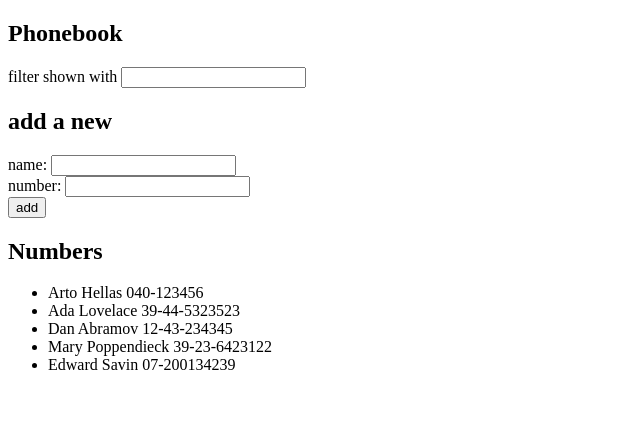
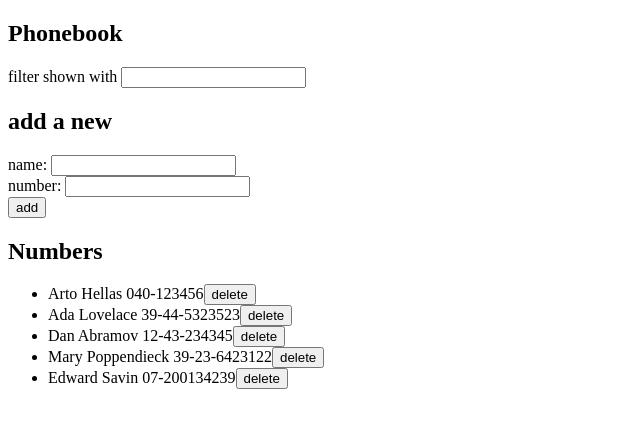
Before and after one commit to edwardsavin/fullstackopen-exercises, a React (Vite) app in the folder part2/phonebook/: page / in a window 1280 px wide. Shown: the top 428 px of the page, without its empty margins (0-640 px from the left). Built offline with nearby package versions, Linux system fonts and the light colour scheme; data requests are answered from the project's data file.

Commit message:
Solve: 2.13 and 2.14

```diff
--- a/part2/phonebook/src/App.jsx
+++ b/part2/phonebook/src/App.jsx
@@ -2,7 +2,7 @@
 import Filter from "./components/Filter";
 import PersonForm from "./components/PersonForm";
 import Persons from "./components/AllPersons";
-import axios from "axios";
+import personService from "./services/persons";
 
 const App = () => {
   const [persons, setPersons] = useState([]);
@@ -11,9 +11,7 @@
   const [filtered, setFiltered] = useState("");
 
   useEffect(() => {
-    axios.get("http://localhost:3001/persons").then((response) => {
-      setPersons(response.data);
-    });
+    personService.getAll().then((initialNames) => setPersons(initialNames));
   }, []);
 
   const addPerson = (event) => {
@@ -31,13 +29,11 @@
       id: persons.length + 1,
     };
 
-    axios
-      .post("http://localhost:3001/persons", personObject)
-      .then((response) => {
-        setPersons(persons.concat(response.data));
-        setNewName("");
-        setNewNumber("");
-      });
+    personService.create(personObject).then((returnedName) => {
+      setPersons(persons.concat(returnedName));
+      setNewName("");
+      setNewNumber("");
+    });
   };
 
   const handleNameChange = (event) => {
@@ -56,6 +52,17 @@
     return person.name.toLowerCase().includes(filtered.toLowerCase());
   });
 
+  const handleDeletePerson = (id) => {
+    const person = persons.find((p) => p.id === id);
+    const result = window.confirm(`Delete ${person.name}?`);
+
+    if (result) {
+      personService.deletePerson(id).then(() => {
+        setPersons(persons.filter((p) => p.id !== id));
+      });
+    }
+  };
+
   return (
     <div>
       <h2>Phonebook</h2>
@@ -69,7 +76,10 @@
         handleNumberChange={handleNumberChange}
       />
       <h2>Numbers</h2>
-      <Persons filteredNames={filteredNames} />
+      <Persons
+        filteredNames={filteredNames}
+        handleDeletePerson={handleDeletePerson}
+      />
     </div>
   );
 };
--- a/part2/phonebook/src/components/AllPersons.jsx
+++ b/part2/phonebook/src/components/AllPersons.jsx
@@ -1,6 +1,6 @@
 import Person from "./Person";
 
-const Persons = ({ filteredNames }) => {
+const Persons = ({ filteredNames, handleDeletePerson }) => {
   return (
     <ul>
       {filteredNames.map((person) => (
@@ -8,6 +8,7 @@
           key={person.id}
           name={person.name}
           phoneNumber={person.phoneNumber}
+          toggleDelete={() => handleDeletePerson(person.id)}
         />
       ))}
     </ul>
--- a/part2/phonebook/src/components/Person.jsx
+++ b/part2/phonebook/src/components/Person.jsx
@@ -1,6 +1,7 @@
-const Person = ({ name, phoneNumber }) => (
+const Person = ({ name, phoneNumber, toggleDelete }) => (
   <li>
     {name} {phoneNumber}
+    <button onClick={toggleDelete}>delete</button>
   </li>
 );
 
--- /dev/null
+++ b/part2/phonebook/src/services/persons.js
@@ -0,0 +1,23 @@
+import axios from "axios";
+
+const baseUrl = "http://localhost:3001/persons";
+
+const getAll = async () => {
+  const request = axios.get(baseUrl);
+  const response = await request;
+  return response.data;
+};
+
+const create = async (newObject) => {
+  const request = axios.post(baseUrl, newObject);
+  const response = await request;
+  return response.data;
+};
+
+const deletePerson = async (id) => {
+  const request = axios.delete(`${baseUrl}/${id}`);
+  const response = await request;
+  return response.data;
+};
+
+export default { getAll, create, deletePerson };
```
